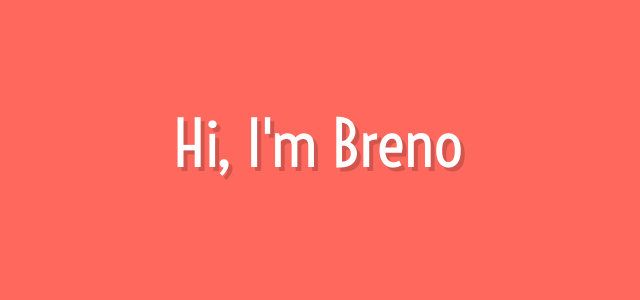
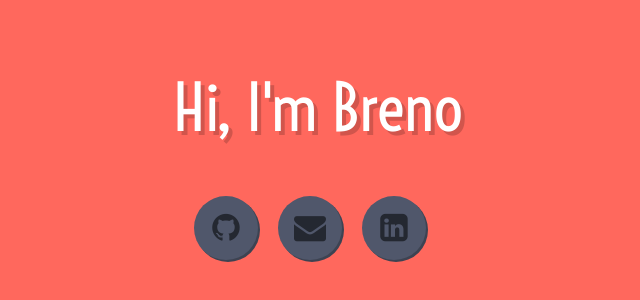
Before and after one commit to brenolf/brenolf.github.io, a plain HTML site: page index.html in a window 1280 px wide. Shown: the part 236-536 px from the top of the page, without its empty margins (322-962 px from the left). Drawn offline with Linux system fonts and the light colour scheme.

Commit message:
Added social buttons

```diff
--- a/css/css.css
+++ b/css/css.css
@@ -8,7 +8,7 @@ body, html {
 }
 
 body {
-	background-color: #FF685D;
+	background: #FF685D;
 }
 
 .hi {
@@ -16,13 +16,42 @@ body {
 	left: 0;
 	right: 0;
 	top: 0;
-	bottom: 0;
+	bottom: 5em;
 	margin: auto;
+	height: 7em;
+	text-align: center;
+}
 
-	height: 120px;
+.hi span {
 	font-size: 4em;
 	font-family: 'Voltaire', sans-serif;
 	color: #fff;
 	text-shadow: 4px 4px 0px #D1554C;
 	text-align: center;
 }
+
+.hi > div {
+	margin-top: 3em;
+}
+
+.bt:active, .bt:visited, .bt {
+	transition: all 0.1s linear;
+	box-shadow: 2px 2px 0px #3d4352;
+	position: relative;
+	display: inline-block;
+	text-align: center;
+	background: #50576b;
+	border-radius: 50%;
+	font-size: 2em;
+	width: 1em;
+	height: 1em;
+	padding: 0.5em;
+	text-decoration: none;
+	color: #242831;
+	margin-right: 0.5em;
+}
+
+.bt:hover {
+	background: #636e87;
+	color: #fff;
+}
--- a/index.html
+++ b/index.html
@@ -1,13 +1,25 @@
 <!DOCTYPE html>
 <html>
 <head>
+	<meta charset="utf-8" />
+	<meta name="author" content="Breno Lima de Freitas">
+
 	<title>Hi, I'm Breno</title>
+
+	<link href="http://maxcdn.bootstrapcdn.com/font-awesome/4.2.0/css/font-awesome.min.css" rel="stylesheet">
 	<link href='http://fonts.googleapis.com/css?family=Voltaire' rel='stylesheet' type='text/css'>
 	<link rel="stylesheet" type="text/css" href="css/css.css">
 </head>
 <body>
 
-<div class="hi">Hi, I'm Breno</div>
+<div class="hi">
+	<span>Hi, I'm Breno</span>
+	<div>
+		<a class="bt fa fa-github" href="http://github.com/brenolf"></a>
+		<a class="bt fa fa-envelope" href="mailto:brenolimadefreitas@gmail.com"></a>
+		<a class="bt fa fa-linkedin-square" href="http://ca.linkedin.com/in/brenolf/"></a>
+	</div>
+</div>
 
 </body>
 </html>
```
